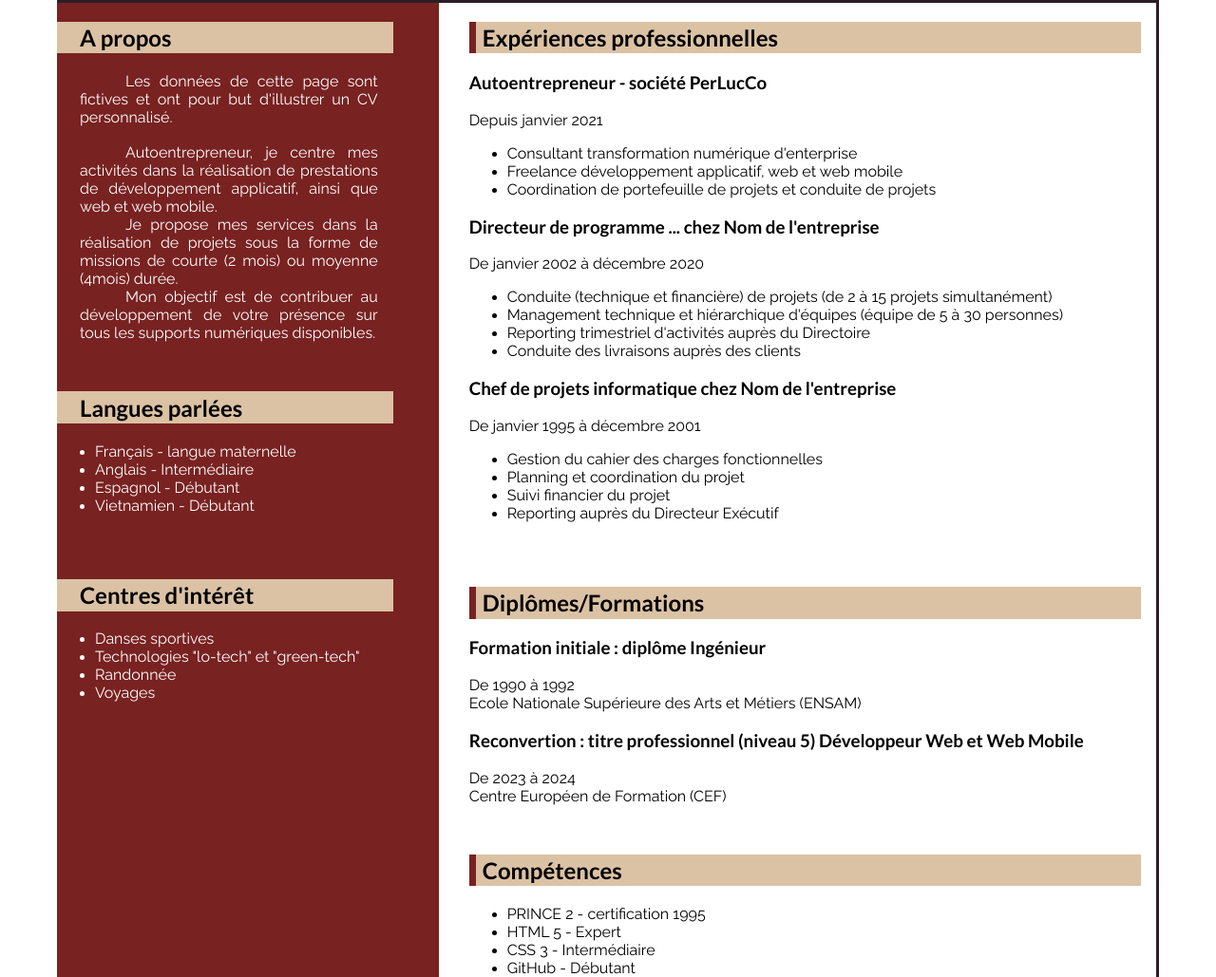
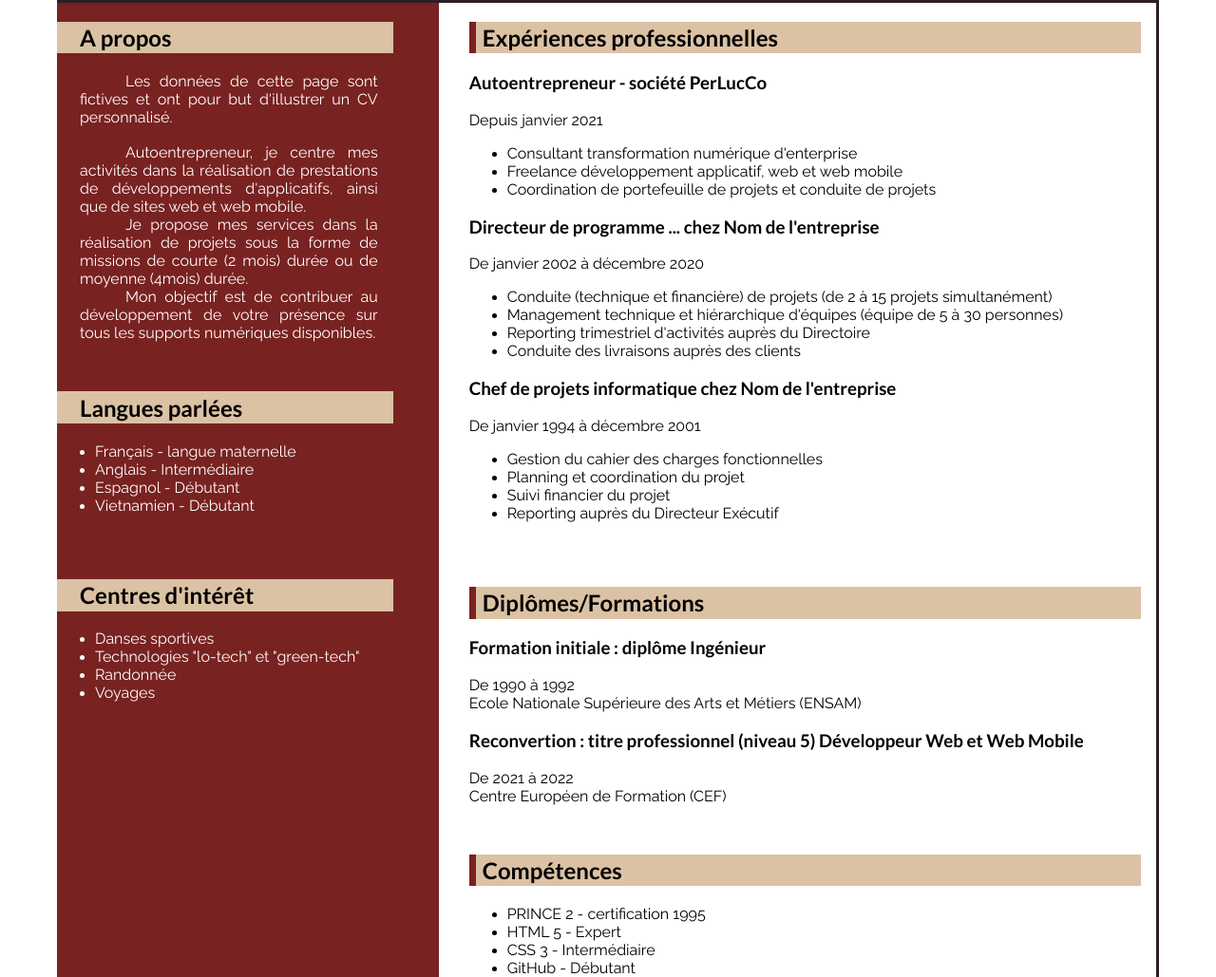
Before and after one commit to MonLucCo/CEF_CV-in-HTML-and-CSS_Test-version, a plain HTML site: page index.html in a window 1280 px wide. Shown: the part 483-1512 px from the top of the page at 95% size. Drawn offline with Linux system fonts and the light colour scheme.

Commit message:
Hotfix custom data

```diff
--- a/index.html
+++ b/index.html
@@ -39,7 +39,7 @@
             </address>
             <div class="contact__email">
                 <!-- lien avec l'éditeur de messagerie -->
-                <a href="mailto:jane.doe@gmail.com">perlucco92@gmail.com</a>
+                <a href="mailto:perlucco92@gmail.com">perlucco92@gmail.com</a>
             </div>
             <div class="contact__phone">
                 <!-- lien avec le numéro de téléphone -->
@@ -56,8 +56,8 @@
                     <h2>A propos</h2>
                     <p>Les données de cette page sont fictives et ont pour but d'illustrer un CV personnalisé.</p>
                     <br>
-                    <p>Autoentrepreneur, je centre mes activités dans la réalisation de prestations de développement applicatif, ainsi que web et web mobile.</p>
-                    <p>Je propose mes services dans la réalisation de projets sous la forme de missions de courte (2 mois) ou moyenne (4mois) durée.</p>
+                    <p>Autoentrepreneur, je centre mes activités dans la réalisation de prestations de développements d'applicatifs, ainsi que de sites web et web mobile.</p>
+                    <p>Je propose mes services dans la réalisation de projets sous la forme de missions de courte (2 mois) durée ou de moyenne (4mois) durée.</p>
                     <p>Mon objectif est de contribuer au développement de votre présence sur tous les supports numériques disponibles.</p>
                 </div>
                 <div class="generalness__languages">
@@ -104,7 +104,7 @@
                     </div>
                     <div class="professional__job-description">
                         <h3>Chef de projets informatique chez Nom de l'entreprise</h3>
-                        <p>De <time datetime="2024-01">janvier 1995</time> à <time datetime="2024-01">décembre 2001</time></p>
+                        <p>De <time datetime="2024-01">janvier 1994</time> à <time datetime="2024-01">décembre 2001</time></p>
                         <ul>
                             <li><p>Gestion du cahier des charges fonctionnelles</p></li>
                             <li><p>Planning et coordination du projet</p></li>
@@ -122,7 +122,7 @@
                     </div>
                     <div class="professional__degree--school">
                         <h3>Reconvertion : titre professionnel (niveau 5) Développeur Web et Web Mobile</h3>
-                        <p>De <time datetime="2024">2023</time> à <time datetime="2024">2024</time></p>
+                        <p>De <time datetime="2024">2021</time> à <time datetime="2024">2022</time></p>
                         <p>Centre Européen de Formation (CEF)</p>
                     </div>
                 </div>
```
